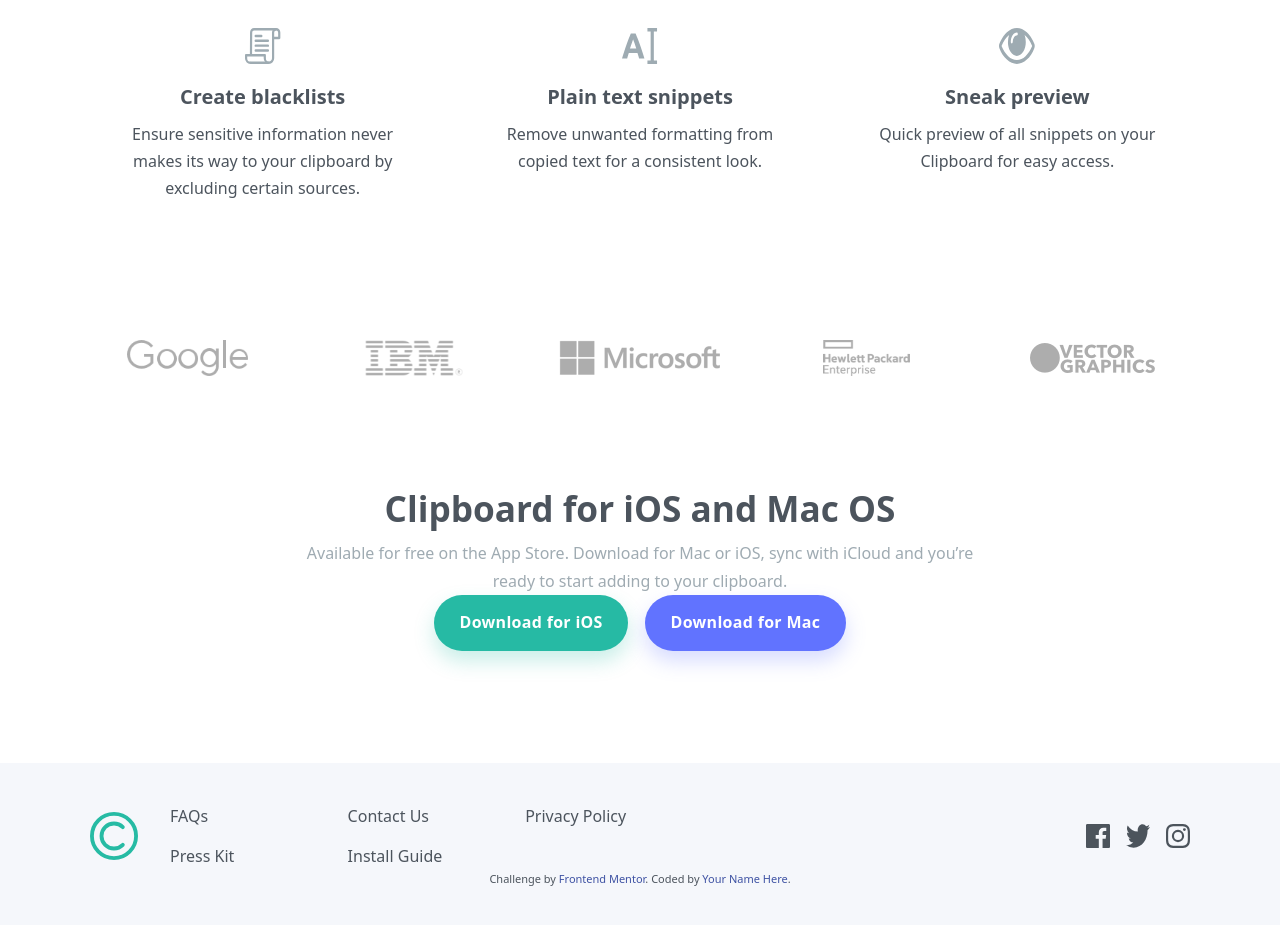
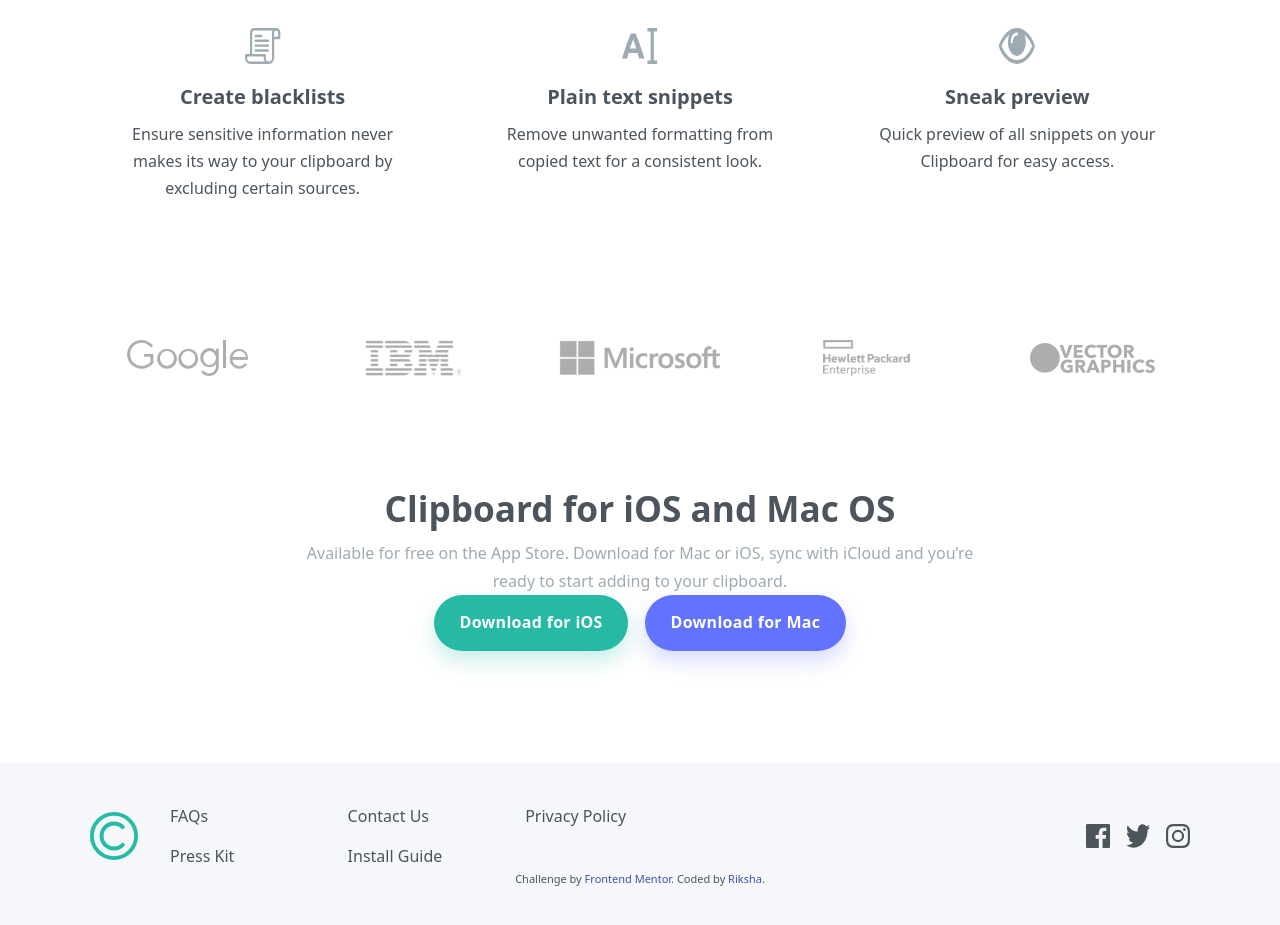
Before and after one commit to erickliebert/tugas-8-sep, a plain HTML site: page index.html in a window 1280 px wide. Shown: the part 2252-3177 px from the top of the page. Drawn offline with Linux system fonts and the light colour scheme; a web font is replaced by a local one.

Commit message:
Update index.html

```diff
--- a/index.html
+++ b/index.html
@@ -250,7 +250,7 @@
     </div>
     <p class="attribution">
       Challenge by <a href="https://www.frontendmentor.io?ref=challenge" target="_blank">Frontend Mentor</a>.
-      Coded by <a href="#">Your Name Here</a>.
+      Coded by <a href="#">Riksha</a>.
     </p>
   </footer>
 </body>
```
